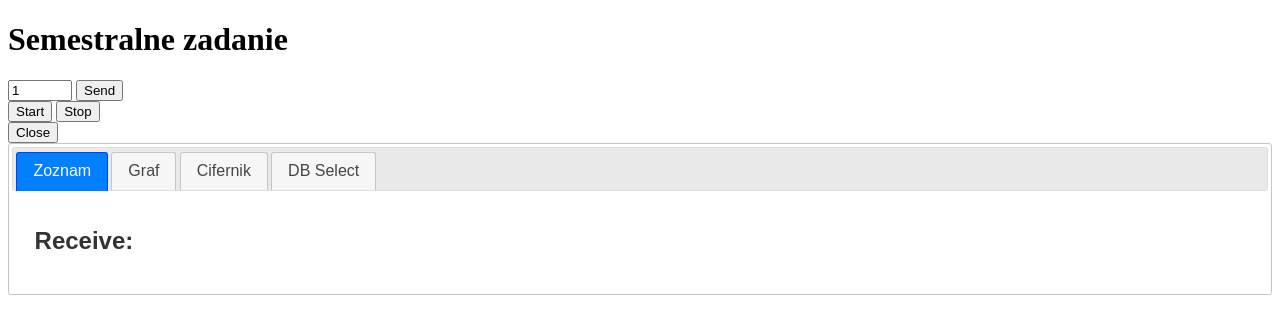
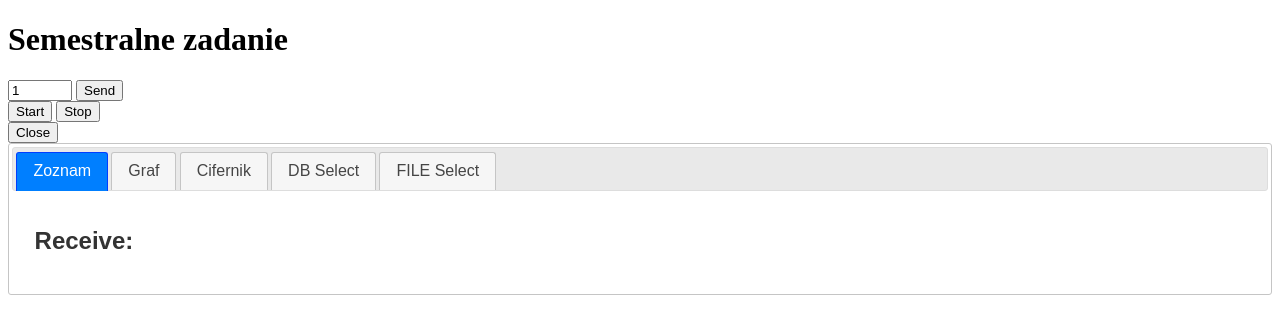
Before and after one commit to lndex0/POIT_Semestralka, a Flask app: page / in a window 1280 px wide. Shown: the top 334 px of the page. Run offline with Flask 2, Linux system fonts and the light colour scheme; some libraries are stand-ins or nearby versions.

Commit message:
file select
Select zo suboru funkcny aj s vykreslenim do grafu

```diff
--- a/semestralka/app.py
+++ b/semestralka/app.py
@@ -161,9 +161,19 @@ def write2file(fuj):
 
 @app.route('/read/<string:num>')
 def readmyfile(num):
-    fo = open("static/files/test.txt","r")
+    fo = open("static/files/data.txt","r")
     rows = fo.readlines()
-    return rows[int(num)-1]
+
+    return rows[num-1]
+
+@socketio.on('file_event', namespace='/test')
+def file_message(message):
+    id_select = message['value']
+    print(id_select)
+    file = readmyfile(int(id_select))
+    print(file)
+    emit('file_response',
+        {'data': file})
 
 @socketio.on('disconnect', namespace='/test')
 def test_disconnect():
--- a/semestralka/templates/index.html
+++ b/semestralka/templates/index.html
@@ -130,6 +130,36 @@
           Plotly.newPlot($('#db_graph')[0], traces, layout);
         });
 
+        socket.on('file_response', function(msg) {
+          const obj = JSON.parse(msg.data);
+          var x_print = new Array();
+          var y_print = new Array();
+          var trace;
+          console.log(obj);
+          for(let i in obj){
+            x_print.push(parseFloat(obj[i].x));
+            y_print.push(parseFloat(obj[i].y));
+          }
+          trace = {
+            x: x_print,
+            y: y_print,
+          };
+          layout = {
+          title: 'Data',
+            xaxis: {
+                title: 'x',
+            },
+            yaxis: {
+                title: 'y',
+            }
+          };
+          console.log(trace);
+          var traces = new Array();
+          traces.push(trace);
+          console.log(trace);
+          Plotly.newPlot($('#file_graph')[0], traces, layout);
+        });
+
         $('form#emit').submit(function(event) {
           socket.emit('my_event', {value: $('#emit_value').val()});
           return false; });
@@ -155,6 +185,10 @@
 
         $('form#database_select').submit(function(event) {
           socket.emit('db_event', {value: $('#data_select').val()});
+          return false; });
+
+        $('form#file_select').submit(function(event) {
+          socket.emit('file_event', {value: $('#file_id').val()});
           return false; });
 		});
     $( function() {
@@ -186,6 +220,7 @@
         <li><a href="#tabs-2">Graf</a></li>
         <li><a href="#tabs-3">Cifernik</a></li>
         <li><a href="#tabs-4">DB Select</a></li>
+        <li><a href="#tabs-5">FILE Select</a></li>
       </ul>
       <div id="tabs-1">
         <h2>Receive:</h2>
@@ -199,11 +234,18 @@
       </div>
       <div id="tabs-4">
         <form id="database_select" method="POST" action='#'>
-          <input type="number" min="2" name="data_select" id="data_select" placeholder="Select ID" step ="1" value="1">
+          <input type="number" min="2" name="data_select" id="data_select" placeholder="Select ID" step ="1" value="2">
           <input type="submit" value="Send">
         </form>
         <div id="db_graph" style="width:600px;height:250px;"></div>
       </div>
+      <div id="tabs-5">
+        <form id="file_select" method="POST" action='#'>
+          <input type="number" min="2" name="file_id" id="file_id" placeholder="Select ID" step ="1" value="2">
+          <input type="submit" value="Send">
+        </form>
+        <div id="file_graph" style="width:600px;height:250px;"></div>
+      </div>
     </div>
 	</body>
 </html>
```
